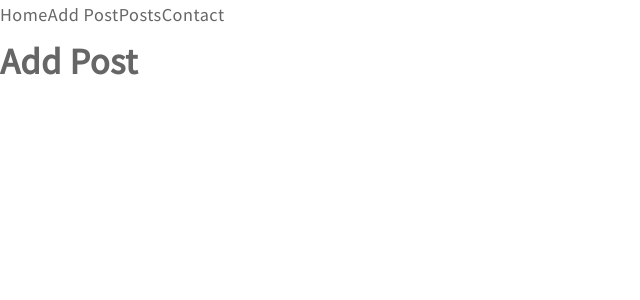
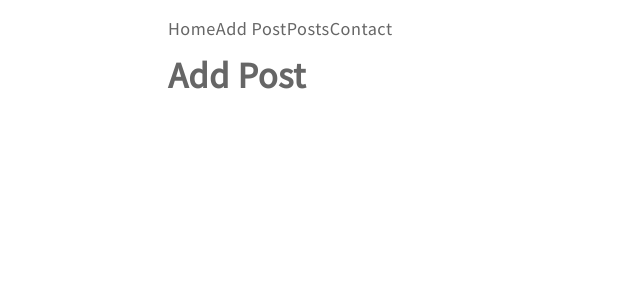
Before and after one commit to paulinastefanska/MERN-FullStack-App, a React (Create React App) app in the folder client/: page /posts/new in a window 1280 px wide. Shown: the top 300 px of the page, without its empty margins (0-640 px from the left). Built offline with nearby package versions, Linux system fonts and the light colour scheme.

Commit message:
Add PageContainer

```diff
--- a/client/src/components/layout/MainLayout/MainLayout.js
+++ b/client/src/components/layout/MainLayout/MainLayout.js
@@ -1,10 +1,13 @@
 import React from 'react';
+import PageContainer from '../PageContainer/PageContainer';
 import NavBar from '../../features/NavBar/NavBar';
 
 const MainLayout = ({ children }) => (
   <div>
-    <NavBar />
-    {children}
+    <PageContainer>
+      <NavBar />
+      {children}
+    </PageContainer>
   </div>
 );
 
```
